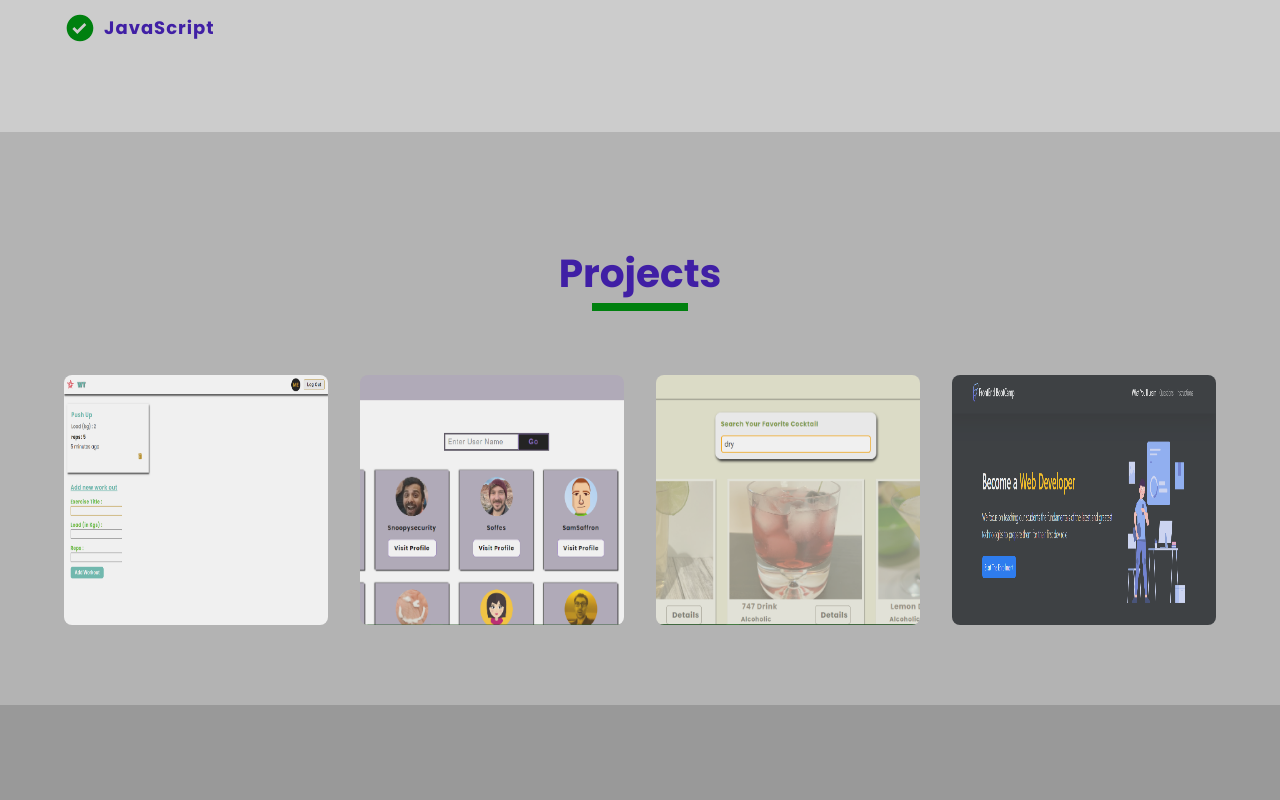
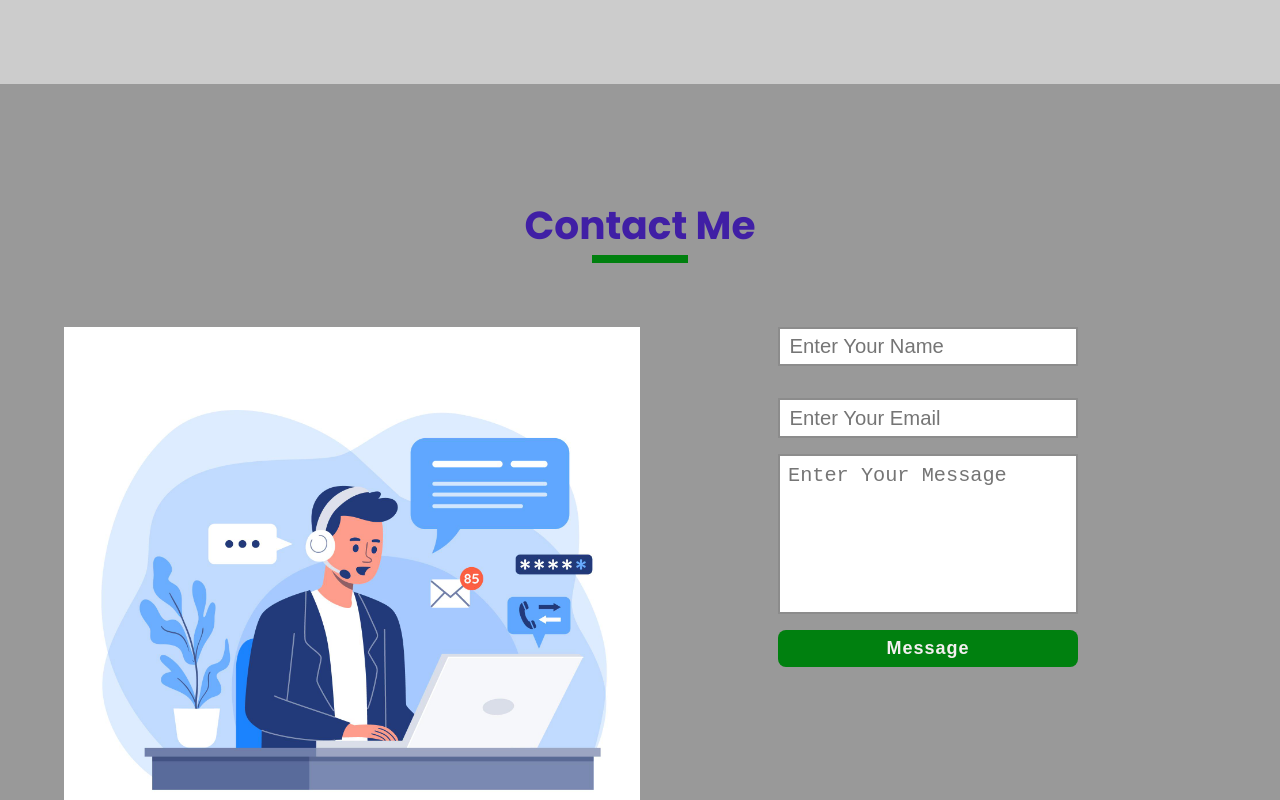
Before and after one commit to sameerahmed976/portfolio-sameer-react, a React (Vite) app: page / in a window 1280 px wide. Shown: the part 1600-2400 px from the top of the page. Built offline with nearby package versions, Linux system fonts and the light colour scheme.

Commit message:
removed projects

```diff
--- a/src/App.jsx
+++ b/src/App.jsx
@@ -5,7 +5,7 @@ import Contact from "./components/contact/Contact";
 import Footer from "./components/footer/Footer";
 import Header from "./components/header/Header";
 import Hero from "./components/hero/Hero";
-import Projects from "./components/projects/Projects";
+// import Projects from "./components/projects/Projects";
 import Skills from "./components/skills/Skills";
 import ScrollToTop from "./components/scrollToTop/ScrollToTop";
 
@@ -50,7 +50,7 @@ function App() {
         {/* Skills */}
         <Skills />
         {/* Projects */}
-        <Projects />
+        {/* <Projects /> */}
         {/* Contact */}
         <Contact />
         {/* Slide to up */}
--- a/src/components/about/About.jsx
+++ b/src/components/about/About.jsx
@@ -10,7 +10,7 @@ const About = () => {
         <section className="section__center about__container">
           <article className="about__content">
             <p className="about__text">
-              Highly motivated and detail-oriented Full Stack MERN Developer
+              Highly motivated and detail-oriented JavaScript,React JS Developer
               with a strong foundation in web development and a passion for
               creating user-friendly and efficient applications. Seeking an
               entry-level position to leverage theoretical knowledge and
--- a/src/components/footer/Footer.jsx
+++ b/src/components/footer/Footer.jsx
@@ -19,11 +19,11 @@ const Footer = () => {
                 Skills
               </a>
             </li>
-            <li>
+            {/* <li>
               <a href="#projects" className="scroll__link">
                 Projects
               </a>
-            </li>
+            </li> */}
             <li>
               <a href="#contact" className="scroll__link">
                 Contact
--- a/src/components/header/Header.jsx
+++ b/src/components/header/Header.jsx
@@ -126,7 +126,7 @@ const Header = () => {
                         Skills
                       </a>
                     </li>
-                    <li>
+                    {/* <li>
                       <a
                         href="#projects"
                         className="scroll__link"
@@ -135,7 +135,7 @@ const Header = () => {
                         {" "}
                         Projects
                       </a>
-                    </li>
+                    </li> */}
                     <li>
                       <a
                         href="#contact"
--- a/src/components/projects/Projects.jsx
+++ b/src/components/projects/Projects.jsx
@@ -50,107 +50,6 @@ const Projects = () => {
                 </div>
               </div>
             </article>
-
-            {/* cocktail shop search */}
-            <article className="projects__card">
-              <div className="projects__card__inner">
-                <div className="projects__card__front">
-                  <img
-                    src="/github__finder.png"
-                    alt="project 2"
-                    className="projects__image"
-                  />
-                </div>
-                <div className="projects__card__back">
-                  <div className="projects__btn__group">
-                    <a
-                      href="https://github-finder-react-self.vercel.app/"
-                      target="_blank"
-                      className="btn--demo"
-                      rel="noreferrer"
-                    >
-                      Live Demo
-                    </a>
-                    <a
-                      href="https://github.com/sameerahmed976/github__finder__react"
-                      target="_blank"
-                      className="btn--code"
-                      rel="noreferrer"
-                    >
-                      <i className="fab fa-github-square btn--github"></i>{" "}
-                      Source Code
-                    </a>
-                  </div>
-                </div>
-              </div>
-            </article>
-            {/* github finder search */}
-            <article className="projects__card">
-              <div className="projects__card__inner">
-                <div className="projects__card__front">
-                  <img
-                    src="/cocktail search.png"
-                    alt="project 2"
-                    className="projects__image"
-                  />
-                </div>
-                <div className="projects__card__back">
-                  <div className="projects__btn__group">
-                    <a
-                      href="https://cocktail-shop-react.vercel.app/"
-                      target="_blank"
-                      className="btn--demo"
-                      rel="noreferrer"
-                    >
-                      Live Demo
-                    </a>
-                    <a
-                      href="https://github.com/sameerahmed976/cocktail__shop__cart-react"
-                      target="_blank"
-                      className="btn--code"
-                      rel="noreferrer"
-                    >
-                      <i className="fab fa-github-square btn--github"></i>{" "}
-                      Source Code
-                    </a>
-                  </div>
-                </div>
-              </div>
-            </article>
-
-            {/* frontend bootcamp*/}
-            <article className="projects__card">
-              <div className="projects__card__inner">
-                <div className="projects__card__front">
-                  <img
-                    src="/frontend__bootcamp.png"
-                    alt="project 1"
-                    className="projects__image"
-                  />
-                </div>
-                <div className="projects__card__back">
-                  <div className="projects__btn__group">
-                    <a
-                      href="https://frontend-bootcamp-bootstrap5.vercel.app/"
-                      target="_blank"
-                      className="btn--demo"
-                      rel="noreferrer"
-                    >
-                      Live Demo
-                    </a>
-                    <a
-                      href="https://github.com/sameerahmed976/frontend-bootcamp-bootstrap5"
-                      target="_blank"
-                      className="btn--code"
-                      rel="noreferrer"
-                    >
-                      <i className="fab fa-github-square btn--github"></i>{" "}
-                      Source Code
-                    </a>
-                  </div>
-                </div>
-              </div>
-            </article>
           </section>
         </section>
       </section>
--- a/src/components/skills/Skills.jsx
+++ b/src/components/skills/Skills.jsx
@@ -19,7 +19,7 @@ const Skills = () => {
                 />
                 React
               </li>
-              <li className="skills__check">
+              {/* <li className="skills__check">
                 {" "}
                 <img
                   src="/check-circle.svg"
@@ -27,7 +27,7 @@ const Skills = () => {
                   className="skills__circle"
                 />
                 Bootstrap
-              </li>
+              </li> */}
               <li className="skills__check">
                 {" "}
                 <img
@@ -69,7 +69,7 @@ const Skills = () => {
                 />
                 Nodejs
               </li>
-              <li className="skills__check">
+              {/* <li className="skills__check">
                 {" "}
                 <img
                   src="/check-circle.svg"
@@ -77,8 +77,8 @@ const Skills = () => {
                   className="skills__circle"
                 />
                 Express.js
-              </li>
-              <li className="skills__check">
+              </li> */}
+              {/* <li className="skills__check">
                 {" "}
                 <img
                   src="/check-circle.svg"
@@ -86,7 +86,7 @@ const Skills = () => {
                   className="skills__circle"
                 />
                 MongoDB
-              </li>
+              </li> */}
             </ul>
           </article>
 
@@ -102,7 +102,7 @@ const Skills = () => {
                 />
                 Git
               </li>
-              <li className="skills__check">
+              {/* <li className="skills__check">
                 {" "}
                 <img
                   src="/check-circle.svg"
@@ -110,7 +110,7 @@ const Skills = () => {
                   className="skills__circle"
                 />
                 Postman
-              </li>
+              </li> */}
             </ul>
           </article>
         </section>
```
